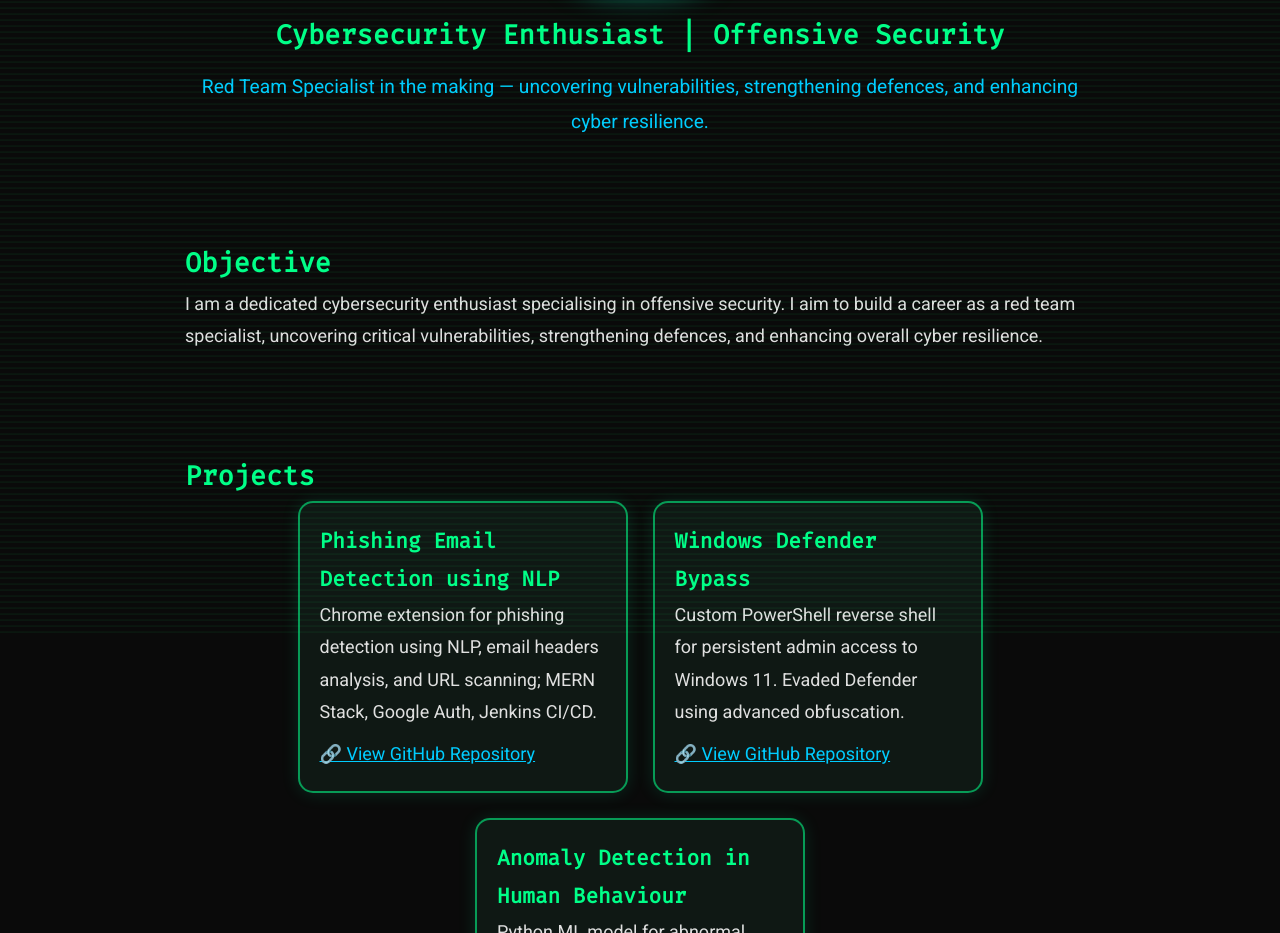
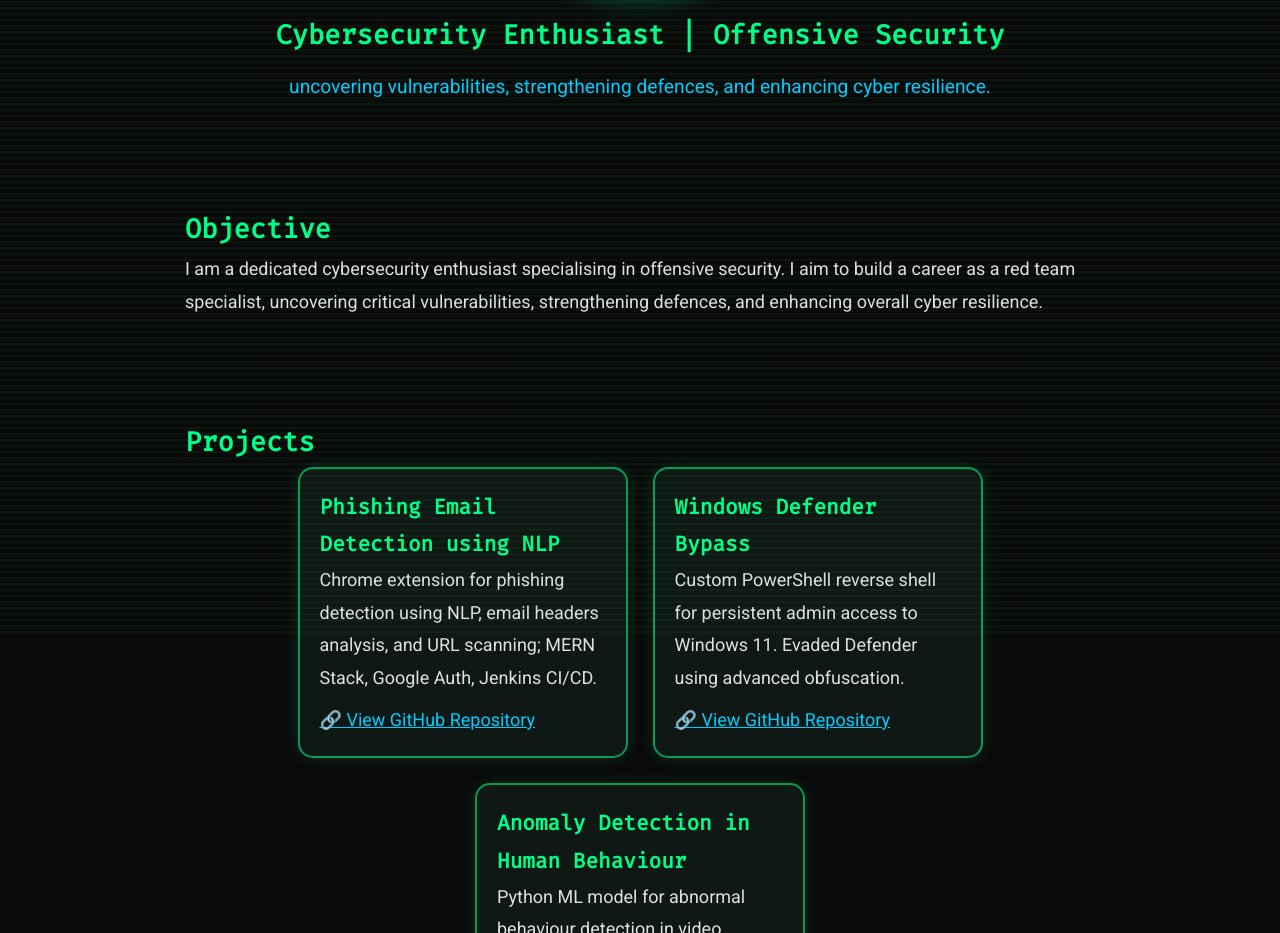
Before and after one commit to yashrustagi2004/portfolio, a plain HTML site: page index.html in a window 1280 px wide. Shown: the part 167-1100 px from the top of the page. Drawn offline with Linux system fonts and the light colour scheme.

Commit message:
2nd draft

```diff
--- a/index.html
+++ b/index.html
@@ -30,7 +30,7 @@
   <section class="hero">
     <img src="assets/profile.jpg" alt="Profile Picture" class="profile-pic">
     <h1 id="typewrite"></h1>
-    <p class="subtitle">Red Team Specialist in the making — uncovering vulnerabilities, strengthening defences, and enhancing cyber resilience.</p>
+    <p class="subtitle">uncovering vulnerabilities, strengthening defences, and enhancing cyber resilience.</p>
   </section>
 
   <!-- OBJECTIVE -->
```
